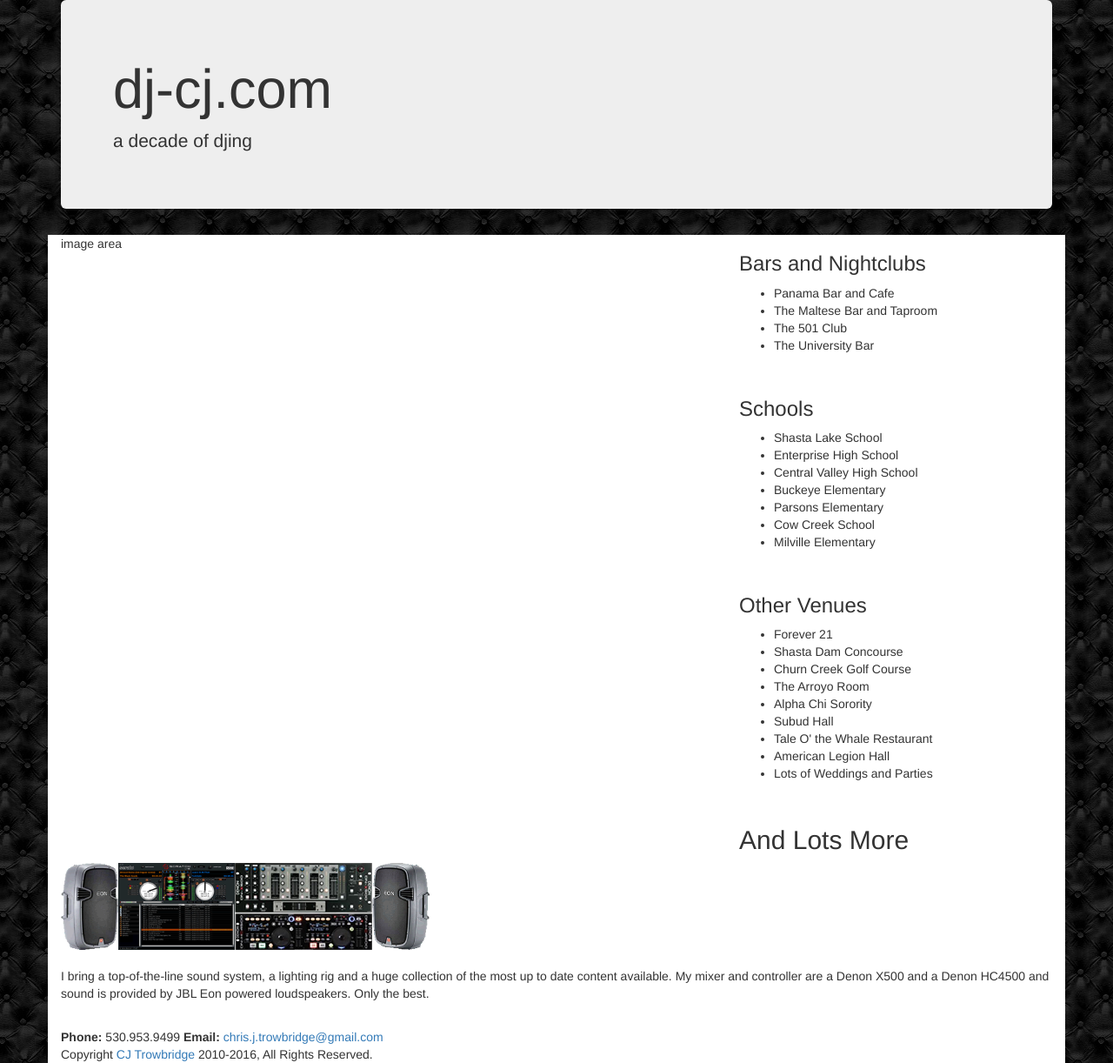
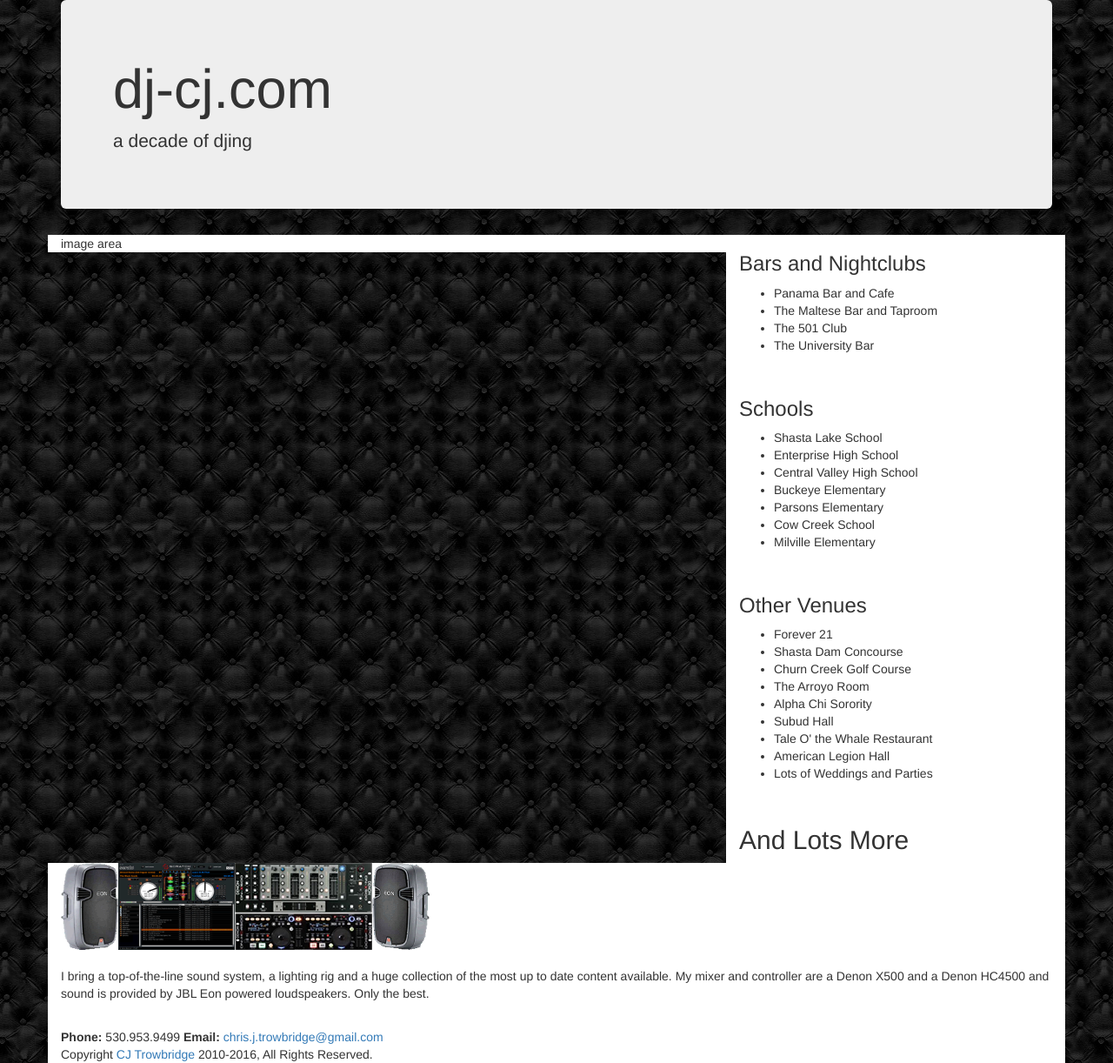
Before and after one commit to cjtrowbridge/dj-cj.com, a PHP site: page / in a window 1280 px wide. Shown: the whole page at 87% size. Run offline with PHP 8.4, Linux system fonts and the light colour scheme; some libraries are stand-ins or nearby versions.

Commit message:
Update index.php

```diff
--- a/index.php
+++ b/index.php
@@ -15,7 +15,7 @@
 				background-image:url(images/bg.jpg);
 				background-attachment:fixed;
 			}
-			.row{
+			.col-xs-12{
 				background-color: #ffffff;
 			}
 		</style>
```
